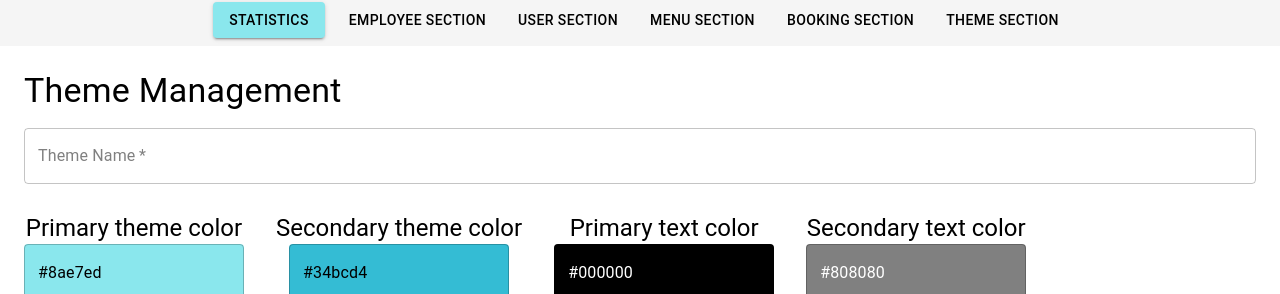
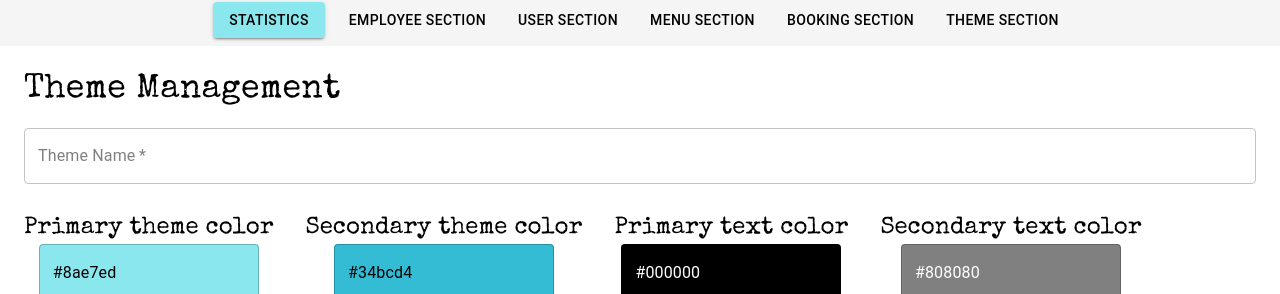
Before and after one commit to The-Fella-s/reTreat, a React (Vite) app in the folder frontend/: page /admin-dashboard/theme in a window 1280 px wide. Shown: the part 139-433 px from the top of the page. Built offline with nearby package versions, Linux system fonts and the light colour scheme; no server answers.

Commit message:
TF-56: The theme updates globally This commit allows the themes to be updated globally for everyone that checks the website. It also removes the default endpoint and replace it with a theme file otherwise there would be no theme when the backend database is offline.

```diff
--- a/frontend/package.json
+++ b/frontend/package.json
@@ -22,6 +22,7 @@
     "@mui/system": "^6.1.3",
     "@mui/x-data-grid": "^7.25.0",
     "@mui/x-date-pickers": "^7.22.2",
+    "axios": "^1.7.9",
     "chart.js": "^4.4.6",
     "chartjs": "^0.3.24",
     "dayjs": "^1.11.13",
--- a/frontend/src/App.jsx
+++ b/frontend/src/App.jsx
@@ -1,4 +1,4 @@
-import React, { useEffect } from 'react';
+import React, { useEffect, useState } from 'react';
 import './App.css';
 import Footer from './components/Footer';
 import Contact from './components/ContactUs';
@@ -12,36 +12,52 @@ import NavBar from './components/NavBar';
 import Register from "./pages/Register.jsx";
 import MeetTheTeam from './Pages/MeetTheTeam.jsx';
 import BookAppointment from "./pages/BookAppointment.jsx";
-import Profile from './components/Profile.jsx'; // Import Profile component
-import Menu from './pages/Menu.jsx'; // Import Menu component
-import { ToastContainer, toast } from 'react-toastify'; //Toastify components
+import Profile from './components/Profile.jsx';
+import Menu from './pages/Menu.jsx';
+import { ToastContainer } from 'react-toastify';
 import 'react-toastify/dist/ReactToastify.css';
 import Payment from "./pages/Payment.jsx";
 import { ThemeProvider } from '@mui/material/styles';
-import theme from './components/Theme.jsx'
+import defaultTheme from './components/Theme.jsx';
 import Main from './components/MainPage.jsx';
 import AdminDashboard from './pages/admin-dashboard/AdminDashboard.jsx';
+import { createCustomTheme } from "./utilities/themeUtils.js";
+import axios from "axios";
+import {Box, CircularProgress, Grid2} from "@mui/material";
 
 function App() {
-  //Test for notification pop up on main page
-  /*
+
+  // Use null as the initial state to indicate that the theme hasn't been loaded yet
+  const [theme, setTheme] = useState(defaultTheme);
+
+  // Pulls the active theme from the endpoint
+  // If no active theme or backend, uses built in theme file
   useEffect(() => {
-    toast.success("Welcome to our website!");
+    axios.get('http://localhost:5000/api/themes/active')
+      .then(response => {
+        if (response.data) {
+          setTheme(createCustomTheme(response.data));
+        }
+      })
+      .catch(error => {
+        console.error("Error fetching theme:", error);
+      });
   }, []);
-  */
 
   return (
     <Router>
-      {/* Navigation Bar is outside the routes, it will show on every page */}
-      <ThemeProvider theme = {theme}>
-      <NavBar/>
-
-      <div>
-        {/* Place ToastContainer here */}
+      <ThemeProvider theme={theme}>
+        <NavBar />
+        <Box
+          sx={{
+            display: 'flex',
+            flexDirection: 'column',
+            minHeight: '100vh',
+            backgroundColor: 'background.default'
+          }}
+        >
           <ToastContainer />
-
           <Routes>
-          {/* Home Page (Main content) */}
             <Route path="/" element={
               <>
                 <Main />
@@ -50,41 +66,19 @@ function App() {
                 <ReadyToRelax />
               </>
             } />
-
-          {/* FAQ Page */}
             <Route path="/faq" element={<FAQ />} />
-
-          {/* Contact Us Page */}
             <Route path="/contact-us" element={<Contact />} />
-
-          {/* Login Page */}
             <Route path="/login" element={<Login />} />
-
-          {/* Register Page */}
             <Route path="/register" element={<Register />} />
-
-          {/* Meet the Team Page */}
             <Route path="/meet-the-team" element={<MeetTheTeam />} />
-
-          {/* Book appointment page */}
             <Route path="/appointment" element={<BookAppointment />} />
-
-          {/* Profile Page */}
-          <Route path="/profile" element={<Profile />} /> {/* Added Profile Route */}
-
+            <Route path="/profile" element={<Profile />} />
             <Route path="/menu" element={<Menu />} />
-
-          {/* Payment Page */}
             <Route path="/payment" element={<Payment />} />
-
-          {/* Dashboard Page */}
-          <Route path="/admin-dashboard/*" element={<AdminDashboard />} />
+            <Route path="/admin-dashboard/*" element={<AdminDashboard setTheme={setTheme} />} />
           </Routes>
-
-        {/* Footer is outside the routes, it will show on every page */}
-
           <Footer />
-      </div>
+        </Box>
       </ThemeProvider>
     </Router>
   );
--- a/frontend/src/pages/admin-dashboard/AdminDashboard.jsx
+++ b/frontend/src/pages/admin-dashboard/AdminDashboard.jsx
@@ -9,8 +9,9 @@ import MenuSection from './MenuSection';
 import BookingSection from './BookingSection';
 import StatisticsSection from './StatisticsSection';
 import ThemeSection from './ThemeSection';
+import PropTypes from "prop-types";
 
-const AdminDashboard = () => {
+const AdminDashboard = ( {setTheme} ) => {
   const [selectedSection, setSelectedSection] = useState('statistics');
   const navigate = useNavigate();
 
@@ -103,11 +104,15 @@ const AdminDashboard = () => {
           <Route path="user" element={<UserSection />} />
           <Route path="menu" element={<MenuSection />} />
           <Route path="booking" element={<BookingSection />} />
-          <Route path="theme" element={<ThemeSection />} />
+          <Route path="theme" element={<ThemeSection setTheme={setTheme}/>} />
         </Routes>
       </Box>
     </Box>
   );
 };
 
+AdminDashboard.propTypes = {
+  setTheme: PropTypes.func.isRequired, // Function to set the theme
+};
+
 export default AdminDashboard;
--- a/frontend/src/pages/admin-dashboard/ThemeSection.jsx
+++ b/frontend/src/pages/admin-dashboard/ThemeSection.jsx
@@ -1,10 +1,12 @@
-import React, {useMemo, useState} from 'react';
-import {Box, Button, CssBaseline, Grid2, TextField, Typography} from "@mui/material";
-import {createTheme, ThemeProvider} from "@mui/material/styles";
+import React, {useEffect, useState} from 'react';
+import {Box, Button, Grid2, TextField, Typography} from "@mui/material";
 import ColorPickerComponent from "../../components/ColorPickerComponent.jsx";
 import SavedThemesComponent from "../../components/SavedThemesComponent.jsx";
+import axios from "axios";
+import {createCustomTheme} from "../../utilities/themeUtils.js";
+import PropTypes from "prop-types";
 
-const ThemeSection = () => {
+const ThemeSection = ( {setTheme} ) => {
   // State to manage the name of the theme
   const [themeName, setThemeName] = useState('');
 
@@ -18,77 +20,82 @@ const ThemeSection = () => {
   // State to manage the list of saved themes
   const [savedThemes, setSavedThemes] = useState([]);
 
-    // State to track the active theme
-    const [activeTheme, setActiveTheme] = useState({
-        primaryThemeColor,
-        secondaryThemeColor,
-        primaryTextColor,
-        secondaryTextColor,
-        backgroundColor,
+  // Fetch saved themes from the backend when this component mounts
+  useEffect(() => {
+    axios.get('http://localhost:5000/api/themes')
+      .then(response => {
+        setSavedThemes(response.data);
+      })
+      .catch(error => {
+        console.error("Error fetching themes:", error);
       });
+  }, []);
 
-    // Function to create a Material UI theme object dynamically based on the active theme state
-    const muiTheme = useMemo(() => createTheme({
+  // Handle saving a new theme via POST
+  const handleSubmit = (e) => {
+    e.preventDefault();
+    const newThemeData = {
+      name: themeName,
       palette: {
-            primary: { main: activeTheme.primaryThemeColor },
-            secondary: { main: activeTheme.secondaryThemeColor },
-            text: {
-                primary: activeTheme.primaryTextColor,
-                secondary: activeTheme.secondaryTextColor,
+        primary: { main: primaryThemeColor },
+        secondary: { main: secondaryThemeColor },
+        text: { primary: primaryTextColor, secondary: secondaryTextColor },
+        background: { default: backgroundColor }
       },
-            background: { default: activeTheme.backgroundColor },
+      typography: {
+        fontFamily: '"Roboto", "Helvetica", "Arial", sans-serif',
+        h2: { fontFamily: '"Special Elite", cursive' },
+        h3: { fontFamily: '"Special Elite", cursive' },
+        h4: { fontFamily: '"Special Elite", cursive' },
+        h5: { fontFamily: '"Special Elite", cursive' }
       },
-    }), [activeTheme]);  // Only recreate the theme when the activeTheme state changes
-
-    // Function to handle the form submission for saving a new theme
-    const handleSubmit = (e) => {
-        e.preventDefault();  // Prevent default form submission behavior
-        const newTheme = {
-            name: themeName,
-            primaryThemeColor,
-            secondaryThemeColor,
-            primaryTextColor,
-            secondaryTextColor,
-            backgroundColor,
+      components: {
+        MuiButton: {
+          styleOverrides: {
+            root: { color: primaryTextColor }
+          }
+        }
+      },
+      isActive: false
     };
 
-        console.log("Saving theme: ", newTheme);
-
-        // Save the new theme to the savedThemes array
-        setSavedThemes([...savedThemes, newTheme]);
-        console.log("Theme saved successfully: ", savedThemes);
+    axios.post('http://localhost:5000/api/themes', newThemeData)
+      .then(response => {
+        // Add the newly saved theme to the list
+        setSavedThemes([...savedThemes, response.data]);
+        console.log("Theme saved successfully:", response.data);
+      })
+      .catch(error => {
+        console.error("Error saving theme:", error);
+      });
   };
 
-    // Function to apply a saved theme by setting it as the active theme
-    const handleActivateTheme = (theme) => {
-        console.log("Activating theme: ", theme);
-        setActiveTheme(theme);
-        console.log("Theme activated successfully");
+  // Activate a saved theme via a PUT request and update the global theme
+  const handleActivateTheme = (themeObj) => {
+    axios.put(`http://localhost:5000/api/themes/${themeObj._id}`, { isActive: true })
+      .then(response => {
+        // Update the global theme using the custom theme creator
+        setTheme(createCustomTheme(response.data));
+        console.log("Theme activated successfully:", response.data);
+      })
+      .catch(error => {
+        console.error("Error activating theme:", error);
+      });
   };
 
-    // Function to delete a saved theme by filtering it out from the savedThemes array
-    const handleDeleteTheme = (index) => {
+  // Delete a saved theme via a DELETE request
+  const handleDeleteTheme = async (themeId) => {
     try {
-            // Retrieve the theme that will be deleted for logging purposes
-            const themeToRemove = savedThemes[index];
-            console.log("Deleting theme:", themeToRemove);
-
-            // Update the saved themes by filtering out the theme at the given index
-            setSavedThemes((previousThemes) => {
-                return previousThemes.filter((theme, filterIndex) => filterIndex !== index);
+      await fetch(`http://localhost:5000/api/themes/${themeId}`, {
+        method: 'DELETE'
       });
-
-            // Optionally, display a success message or execute another function here
-            console.log("Theme deleted successfully.");
+      setSavedThemes(savedThemes.filter(t => t._id !== themeId));
     } catch (error) {
-            // Handle potential errors, such as invalid index or other issues
-            console.error("Error deleting theme:", error);
+      console.error('Error deleting theme:', error);
     }
   };
 
   return (
-        <ThemeProvider theme={muiTheme}>  {/* Apply the dynamically created theme */}
-            <CssBaseline />  {/* Ensure a consistent baseline style */}
     <Grid2>
       <Typography variant="h4">
         Theme Management
@@ -124,24 +131,27 @@ const ThemeSection = () => {
 
         {/* Display a list of saved themes */}
         <Grid2 sx={{ mt: 4 }} container direction="row" spacing={4}>
-                        {savedThemes.map((theme, index) => (
+          {savedThemes.map((theme) => (
             <SavedThemesComponent
-                                key={index}
+              key={theme._id}
               title={theme.name}
-                                primaryThemeColor={theme.primaryThemeColor}
-                                secondaryThemeColor={theme.secondaryThemeColor}
-                                primaryTextColor={theme.primaryTextColor}
-                                secondaryTextColor={theme.secondaryTextColor}
-                                backgroundColor={theme.backgroundColor}
-                                handleActivate={() => handleActivateTheme(theme)}  // Apply theme when clicked
-                                handleDelete={() => handleDeleteTheme(index)}  // Delete theme when clicked
+              primaryThemeColor={theme.palette.primary.main}
+              secondaryThemeColor={theme.palette.secondary.main}
+              primaryTextColor={theme.palette.text.primary}
+              secondaryTextColor={theme.palette.text.secondary}
+              backgroundColor={theme.palette.background.default}
+              handleActivate={() => handleActivateTheme(theme)}
+              handleDelete={() => handleDeleteTheme(theme._id)}
             />
           ))}
         </Grid2>
       </Box>
     </Grid2>
-        </ThemeProvider>
   );
 };
 
+ThemeSection.propTypes = {
+  setTheme: PropTypes.func.isRequired, // Function to set the theme
+};
+
 export default ThemeSection;
```
Also changed, not shown: 2 other files (tests, documents, lock files or other folders). Lines whose indentation alone changed are shown as unchanged.
